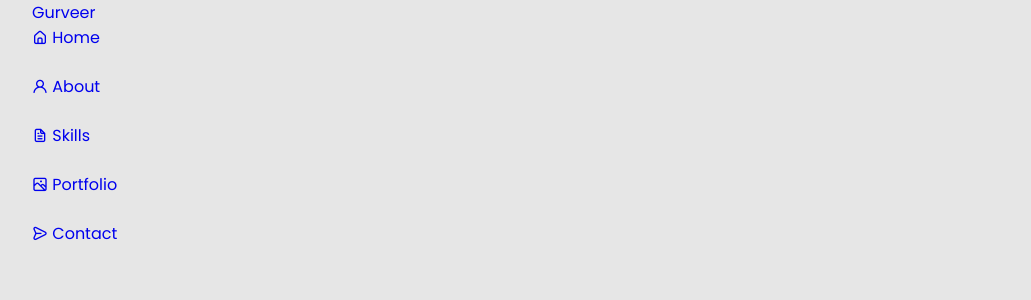
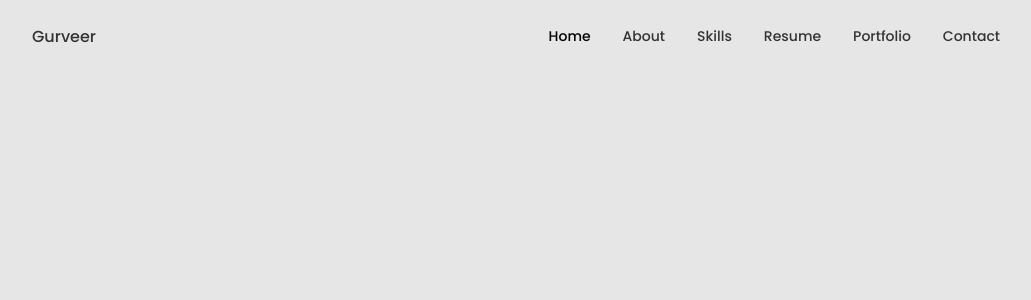
Before and after one commit to gurverm/react-portfolio, a React (Create React App) app: page / in a window 1280 px wide. Shown: the top 300 px of the page, without its empty margins (124-1155 px from the left). Built offline with nearby package versions, Linux system fonts and the light colour scheme; a web font is replaced by a local one.

Commit message:
header styling and logic updated

```diff
--- a/src/App.css
+++ b/src/App.css
@@ -98,72 +98,84 @@ a {
   text-decoration: none;
 }
 
-button{
+button {
   cursor: pointer;
-  border:none;
+  border: none;
   outline: none;
 }
 
-img{
+img {
   max-width: 100%;
   height: auto;
 }
 
-.section{
+.section {
   padding: 6rem 0rem;
 }
 
-.section_title{
+.section_title {
   font-size: var(--h1-font-size);
-  color:var(--title-color);
+  color: var(--title-color);
 }
 
-.section_subtitle{
+.section_subtitle {
   display: block;
   font-size: var(--small-font-size);
   margin-bottom: 4rem;
 }
 
 .section_title,
-.section_subtitle{
+.section_subtitle {
   text-align: center;
 }
 
-.container{
+.container {
   max-width: 968px;
   margin-left: auto;
   margin-right: auto;
 }
 
-.grid{
+.grid {
   display: grid;
   gap: 1.5rem;
 }
 
-.button{
+.button {
   display: inline-block;
   background-color: var(--title-color);
-  color:(var(--container-color));
+  color: (var(--container-color));
   padding: 1.25rem 2rem;
-  border-radius: 1rem ;
+  border-radius: 1rem;
   font-weight: var(--font-medium);
 }
 
-.button:hover{
+.button:hover {
   background-color: var(--title-color-dark);
 }
 
-.button_icon{
+.button_icon {
   margin-left: var(--mb-0-5);
 }
 
-.button--flex{
+.button--flex {
   display: inline-flex;
   align-items: center;
 }
 
 /* breakpoints */
-@media screen and (max-width:992px){}
-@media screen and (max-width:768px){}
-@media screen and (max-width:576px){}
-@media screen and (max-width:350px){}
+@media screen and (max-width: 992px) {
+  .container {
+    margin-left: var(--mb-1-5);
+    margin-right: var(--mb-1-5);
+  }
+}
+@media screen and (max-width: 768px) {
+}
+@media screen and (max-width: 576px) {
+}
+@media screen and (max-width: 350px) {
+  .container {
+    margin-left: var(--mb-1);
+    margin-right: var(--mb-1);
+  }
+}
--- a/src/components/header/Header.jsx
+++ b/src/components/header/Header.jsx
@@ -1,43 +1,62 @@
-import React from 'react'
-import './header.css'
+import React from "react";
+import { useState } from "react";
+import "./header.css";
 
 const Header = () => {
+  const [Toggle, showMenu] = useState(false);
   return (
     <header className="header">
       <nav className="nav container">
-        <a href = "index.html" className="nav_logo">Gurveer</a>
-        <div className='nav_menu'>
+        <a href="index.html" className="nav_logo">
+          Gurveer
+        </a>
+        <div className={Toggle ? "nav_menu show-menu" : "nav_menu"}>
+
           <ul className="nav_list grid">
-            <li className='nav_item'>
-              <a href="#home" className="nav_link">
+            <li className="nav_item">
+              <a href="#home" className="nav_link active-link">
                 <i className="uil uil-estate nav_icon"></i> Home
               </a>
             </li>
-            <li className='nav_item'>
-              <a href="#about" className="nav_link">
+            <li className="nav_item">
+              <a href="#about" className="nav_link ">
                 <i className="uil uil-user nav_icon"></i> About
               </a>
             </li>
-            <li className='nav_item'>
+            <li className="nav_item">
               <a href="#skills" className="nav_link">
                 <i className="uil uil-file-alt nav_icon"></i> Skills
               </a>
             </li>
-            <li className='nav_item'>
+            <li className="nav_item">
+              <a href="#resume" className="nav_link">
+                <i className="uil uil-file-alt nav_icon"></i> Resume
+              </a>
+            </li>
+            <li className="nav_item">
               <a href="#portfolio" className="nav_link">
                 <i className="uil uil-scenery nav_icon"></i> Portfolio
               </a>
             </li>
-            <li className='nav_item'>
+            <li className="nav_item">
               <a href="#contact" className="nav_link">
                 <i className="uil uil-message nav_icon"></i> Contact
               </a>
             </li>
           </ul>
+
+          <i
+            className="uil uil-times nav_close"
+            onClick={() => showMenu(!Toggle)}
+          ></i>
+        </div>
+        <div className="nav_toggle" onClick={() => showMenu(!Toggle)}>
+
+          <i className="uil uil-apps"></i>
         </div>
       </nav>
-     </header>
-    )
-}
+    </header>
+  );
+};
 
-export default Header
+export default Header;
--- a/src/components/header/header.css
+++ b/src/components/header/header.css
@@ -0,0 +1,117 @@
+.header {
+  width: 100%;
+  position: fixed;
+  top: 0;
+  left: 0;
+  z-index: var(--z-fixed);
+  background-color: var(--body-color);
+}
+
+.nav {
+  height: calc(var(--header-height) + 1.5rem);
+  display: flex;
+  justify-content: space-between;
+  align-items: center;
+  column-gap: 1rem;
+}
+
+.nav_logo,
+.nav_toggle {
+  color: var(--title-color);
+  font-weight: var(--font-medium);
+}
+
+.nav_list {
+  display: flex;
+  column-gap: 2rem;
+}
+
+.nav_link {
+  display: flex;
+  flex-direction: column;
+  align-items: center;
+  font-size: var(--small-font-size);
+  color: var(--title-color);
+  font-weight: var(--font-medium);
+  transition: 300ms;
+}
+
+.nav_icon,
+.nav_close,
+.nav_toggle {
+  display: none;
+}
+
+.active-link,
+.nav_link:hover {
+  color: var(--title-color-dark);
+}
+
+@media screen and (max-width: 768px) {
+  .header {
+    top: initial;
+    bottom: 0;
+  }
+  .nav {
+    height: var(--header-height);
+  }
+  .nav_menu {
+    position: fixed;
+    bottom:  -100%;
+    left: 0;
+    width: 100%;
+    background-color: var(--body-color);
+    padding: 2rem, 1.5rem, 4rem;
+    box-shadow: 0 -1px 4px rgba(0, 0, 0, 0.15);
+    border-radius: 1.5rem 1.5rem 0 0;
+    transition: 300ms;
+  }
+
+
+  .show-menu{
+    bottom: 0;
+  }
+
+  .nav_list {
+    display: grid;
+    grid-template-columns: repeat(3, 1fr);
+    gap: 2rem;
+  }
+
+  .nav_icon {
+    font-size: 1.2rem;
+  }
+
+  .nav_close {
+    position: absolute;
+    right: 1.3rem;
+    bottom: 0.5rem;
+    font-size: 1.5rem;
+    cursor: pointer;
+    color: var(--title-color);
+  }
+
+  .nav_close:hover {
+    color: var(--title-color-dark);
+  }
+
+  .nav_toggle{
+    font-size: 1.1rem;
+    cursor: pointer;
+  }
+
+  .nav_icon,
+  .nav_close,
+  .nav_toggle {
+    display: block;
+  }
+}
+
+@media screen and (max-width:350px){
+    .nav_menu{
+        padding: 2rem 0.25rem 4rem;
+    }
+    .nav_list{
+        column-gap: 0;
+    }
+}
```
